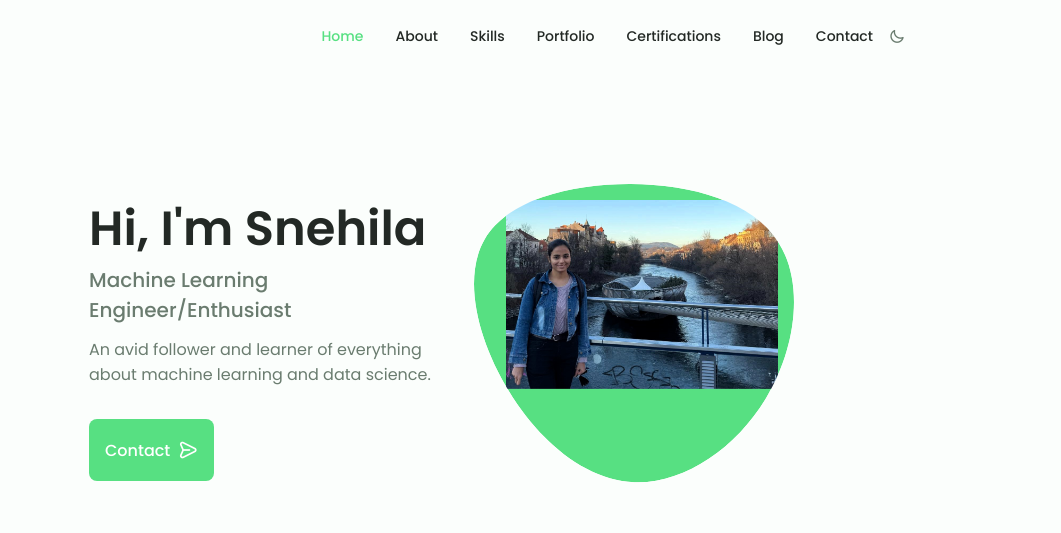
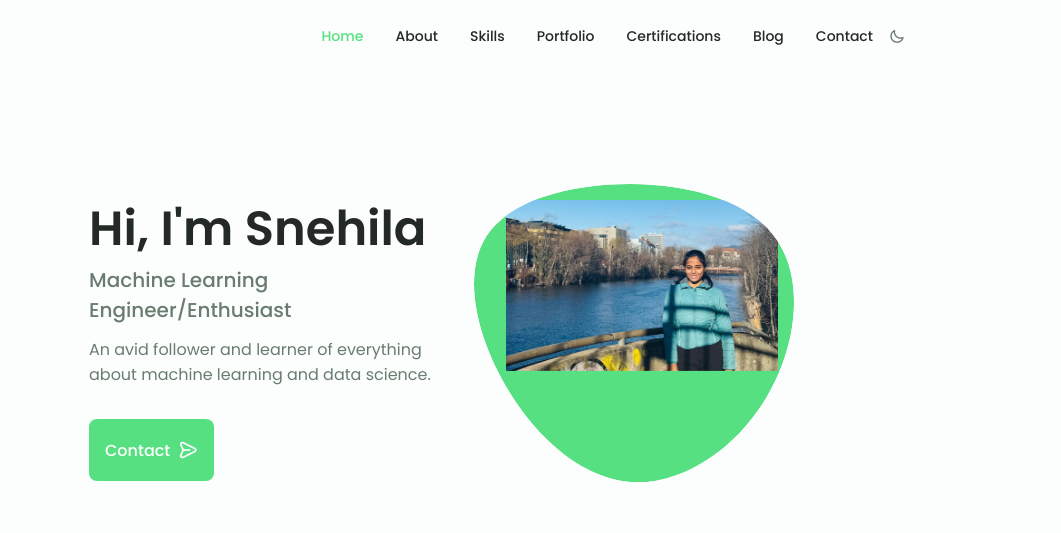
Before and after one commit to SnehaTri/PortfolioSnehila, a plain HTML site: page index.html in a window 1280 px wide. Shown: the top 533 px of the page, 219-1280 px from the left. Drawn offline with nearby package versions, Linux system fonts and the light colour scheme.

Commit message:
new_photos

```diff
--- a/index.html
+++ b/index.html
@@ -128,7 +128,7 @@
                                     129.362C2.45775 97.8511 -7.48481 59.1033 6.67581 34.5279C20.9871 10.1032 59.7028
                                     -0.149132 97.9666 0.00163737C136.23 0.303176 174.193 10.857 190.312 36.4879Z"/>
 
-                                    <image class="home__blob-img" x="20" y="10" xlink:href="assets/img/About/self_photo2.jpeg"/>
+                                    <image class="home__blob-img" x="20" y="10" xlink:href="assets/img/About/self_photo.jpeg"/>
                                 </g>
                             </svg>
                         </div>
```
